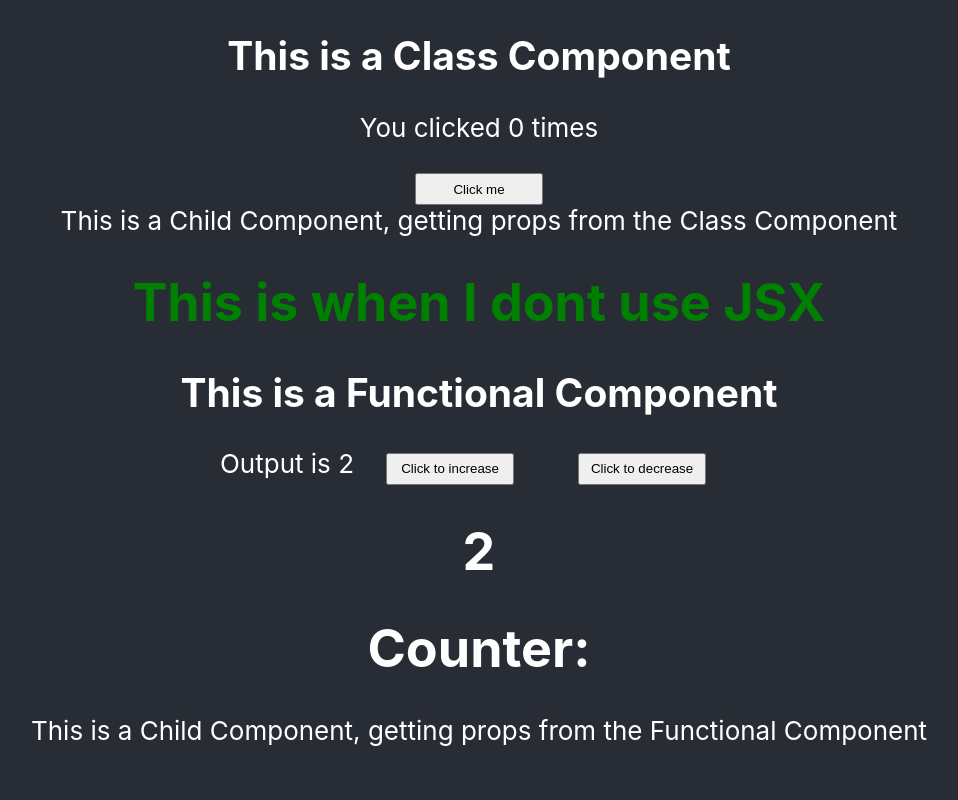
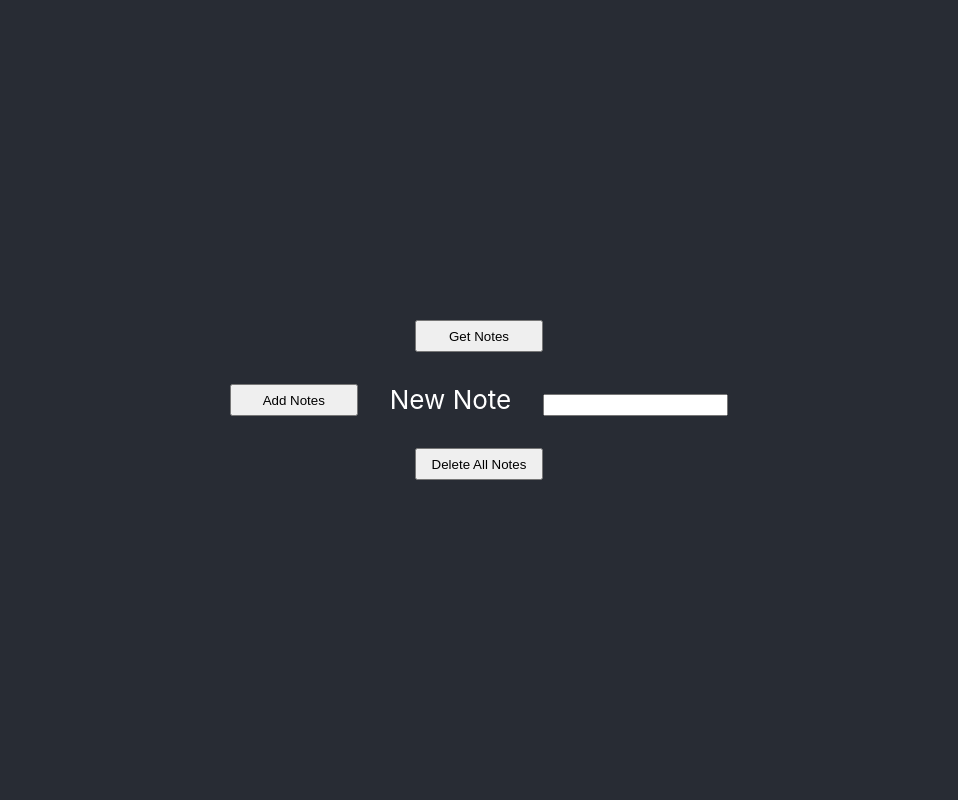
Before and after one commit to harinipriyak/notes-app, a React (Create React App) app: page / in a window 1280 px wide. Shown: the top 800 px of the page, without its empty margins (161-1119 px from the left). Built offline with nearby package versions, Linux system fonts and the light colour scheme.

Commit message:
Add react routes

```diff
--- a/package.json
+++ b/package.json
@@ -4,7 +4,7 @@
   "description": "",
   "main": "index.js",
   "scripts": {
-    "start": "node index.js",
+    "start": "react-scripts start",
     "server": "node index.js",
     "build": "react-scripts build",
     "test": "react-scripts test",
@@ -20,7 +20,8 @@
     "react": "^18.2.0",
     "react-dom": "^18.2.0",
     "react-scripts": "5.0.1",
-    "web-vitals": "^2.1.4"
+    "web-vitals": "^2.1.4",
+    "react-router-dom": "^6.18.0"
   },
   "author": "",
   "license": "ISC",
--- a/src/App.js
+++ b/src/App.js
@@ -1,18 +1,21 @@
 import './App.css';
+import { BrowserRouter as Router, Routes, Route }
+    from 'react-router-dom';
 import Notes from "./Notes";
-import ClassComponent from './ClassComponent';
 import FunctionalComponent from "./FunctionalComponent";
 function App() {
 
-  return (
-    <div className="App">
-      <header className="App-header">
-        <ClassComponent />
-        <FunctionalComponent />
-        <Notes />
-      </header>
-    </div>
-  );
+    return (
+        <div className="App">
+            <Router>
+                <Routes>
+                    <Route exact path='/' element={<Notes />} />
+                    <Route path='/notes' element={<Notes />} />
+                    <Route path='/func' element={<FunctionalComponent />} />
+                </Routes>
+            </Router>
+        </div>
+    );
 }
 
 export default App;
```
Also changed, not shown: 1 other file (tests, documents, lock files or other folders).
